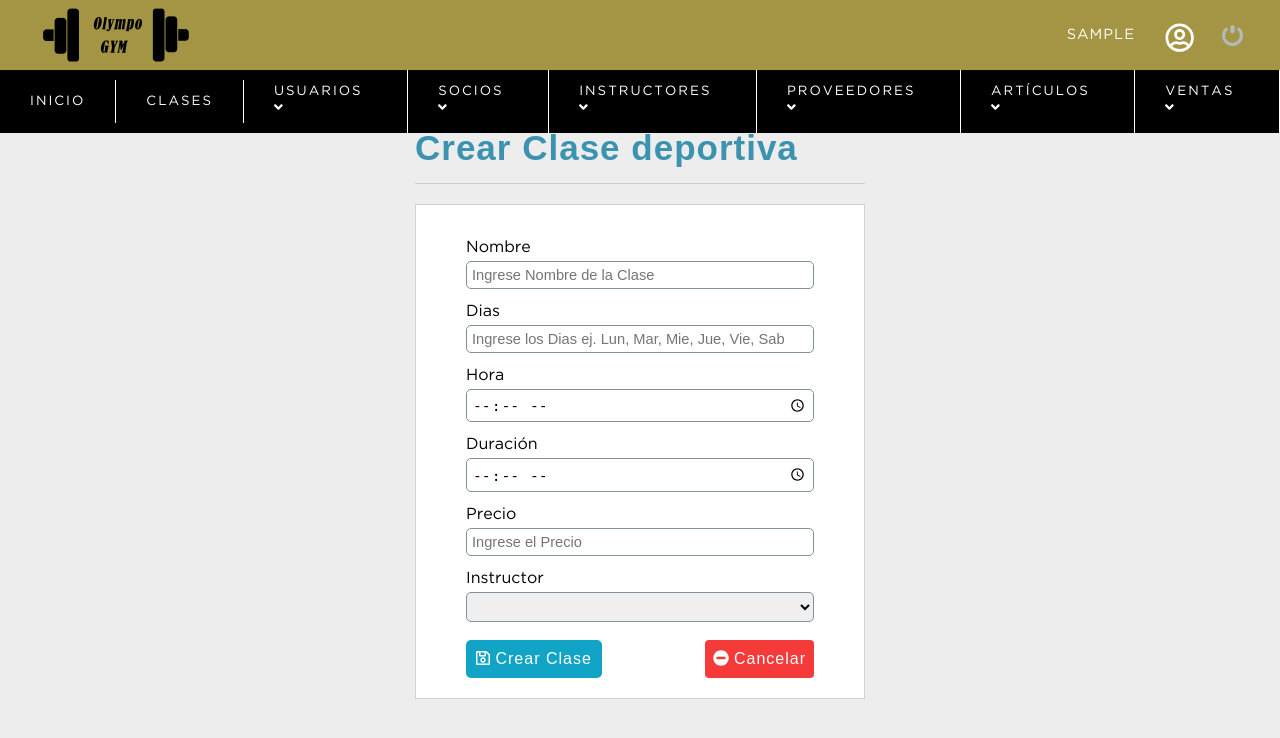
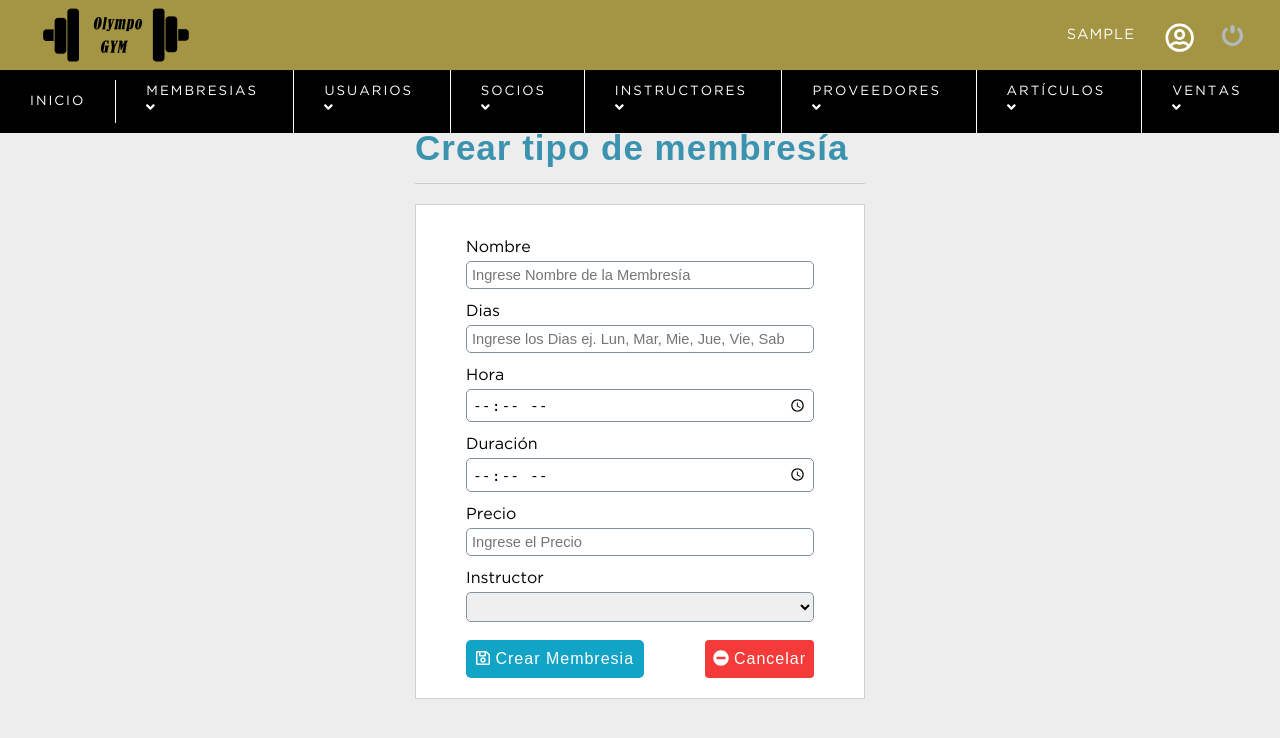
Before and after one commit to byZhetta/system-olympogym, a PHP site: page /sistema/registro_clase.php in a window 1280 px wide. Shown: the top 738 px of the page. Run offline with PHP 8.4, Linux system fonts and the light colour scheme; the visitor is signed in with stand-in values (Sample User, id 1); tables that the repository leaves empty hold one stand-in row (values such as "Sample post").

Commit message:
cambiar nombres

```diff
--- a/sistema/clases.php
+++ b/sistema/clases.php
@@ -14,10 +14,10 @@
     <?php include "includes/header.php"; ?>
 	<section id="container">
 
-		<h1>CLASES DEPORTIVAS</h1>
+		<h1>Membresias</h1>
 
         <div class="form_search">
-            <a href="registro_clase.php" class="btn_new"><i class="fas fa-plus"></i> Crear Clase nueva</a>
+            <a href="registro_clase.php" class="btn_new"><i class="fas fa-plus"></i> Crear nueva membresía</a>
         </div>
 
     <div class="containerTable">
--- a/sistema/includes/nav.php
+++ b/sistema/includes/nav.php
@@ -2,8 +2,17 @@
         <nav>
 			<ul>
 				<li><a href="index.php">Inicio</a></li>
-				<li><a href="clases.php">Clases</a></li>
 				<?php if($_SESSION['rol'] == 1){ ?>
+				<li class="principal">
+					<a href="#">Membresias <span class="arrow"><i class="fas fa-angle-down"></i></span></a>
+					<ul>
+						<li><a href="registro_clase.php">Nuevo Membresia</a></li>
+						<li><a href="clases.php">Lista de Membresias</a></li>
+					</ul>
+				</li>
+					<?php } ?>
+				<?php if($_SESSION['rol'] == 1){ ?>
+
 				<li class="principal">
 					<a href="#">Usuarios <span class="arrow"><i class="fas fa-angle-down"></i></span></a>
 					<ul>
--- a/sistema/registro_clase.php
+++ b/sistema/registro_clase.php
@@ -43,13 +43,13 @@
 	<section id="container">
 
         <div class="form_register">
-            <h1>Crear Clase deportiva</h1>
+            <h1>Crear tipo de membresía</h1>
             <hr>
             <div class="alert"><?php echo isset($alert) ? $alert : ''; ?></div>
 
             <form action="" method="post">
                 <label for="nombre">Nombre</label>
-                <input type="text" name="nombre" id="nombre" placeholder="Ingrese Nombre de la Clase">
+                <input type="text" name="nombre" id="nombre" placeholder="Ingrese Nombre de la Membresía">
                 <label for="dias">Dias</label>
                 <input type="text" name="dias" id="dias" placeholder="Ingrese los Dias ej. Lun, Mar, Mie, Jue, Vie, Sab">
                 <label for="hora">Hora</label>
@@ -78,7 +78,7 @@
                         }
                     ?>
                 </select><br>
-                <button type="submit" class="btn_save_1"><i class="far fa-save"></i> Crear Clase</button>
+                <button type="submit" class="btn_save_1"><i class="far fa-save"></i> Crear Membresia</button>
                 <a href="clases.php" class="link_delete_1" style="float: right;"><i class="fas fa-minus-circle"></i> Cancelar</a>
             </form>
 
```
